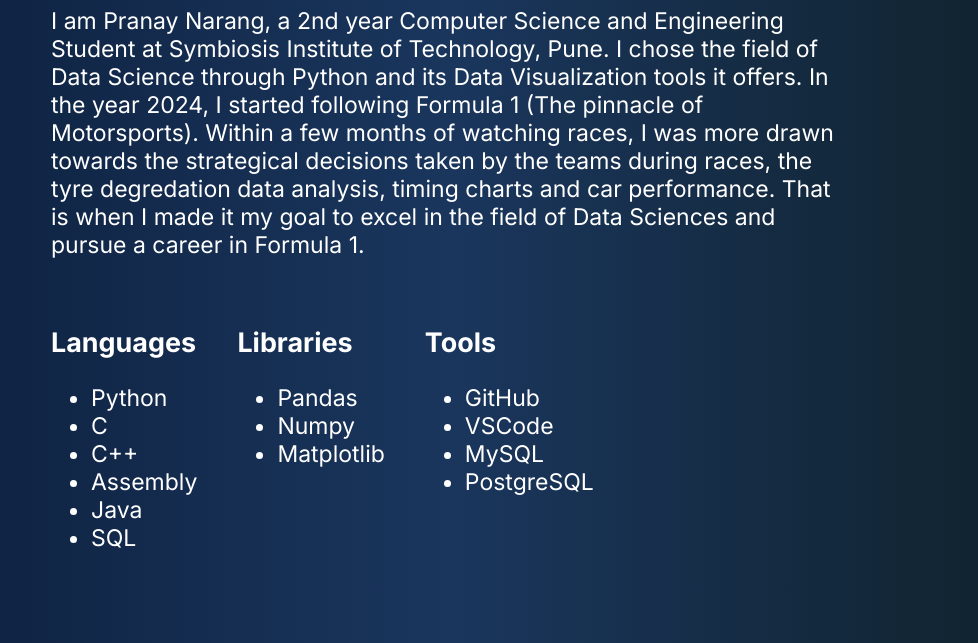
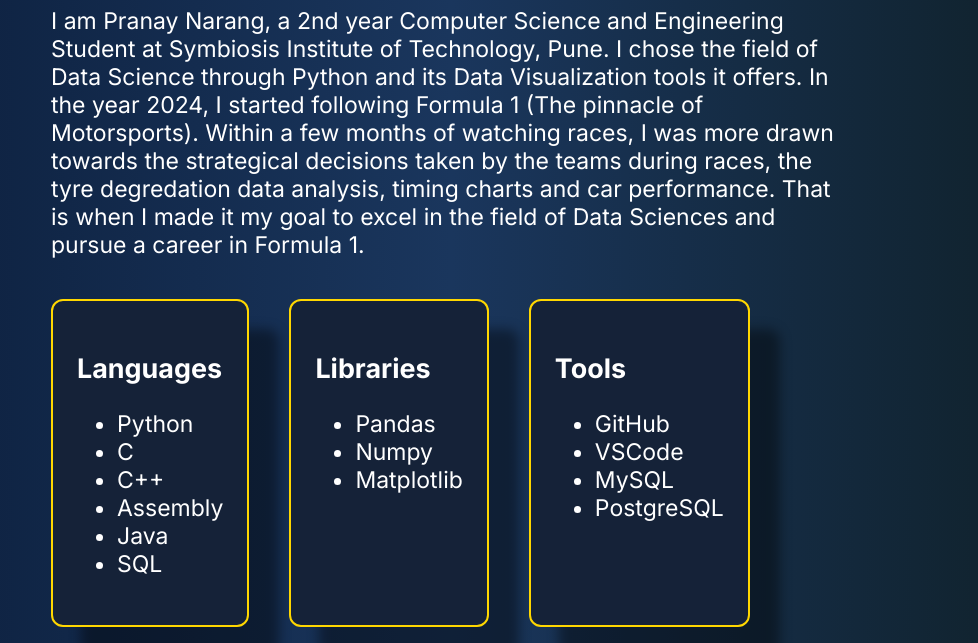
Before and after one commit to pranaypy/personal-portfolio, a plain HTML site: page about.html in a window 1280 px wide. Shown: the part 173-816 px from the top of the page, without its empty margins (189-1167 px from the left). Drawn offline with Linux system fonts and the light colour scheme.

Commit message:
added card styling with border, shadow, and depth to skills grid

```diff
--- a/css/style.css
+++ b/css/style.css
@@ -72,7 +72,6 @@ nav ul{
 
 }
 
-
 .about-content{
     max-width: 800px;
     margin: 40px auto;
@@ -86,3 +85,11 @@ nav ul{
     font-size: 23px;
     gap: 40px;
 }
+
+.skills-category{
+    background-color: #152238;
+    padding: 24px;
+    border-radius: 12px;
+    border: 2px solid gold;
+    box-shadow: 30px 30px 12px rgba(0, 0, 0, 0.4);
+}
```
